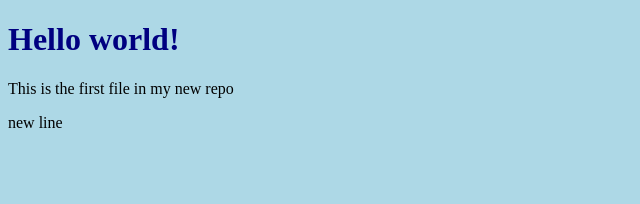
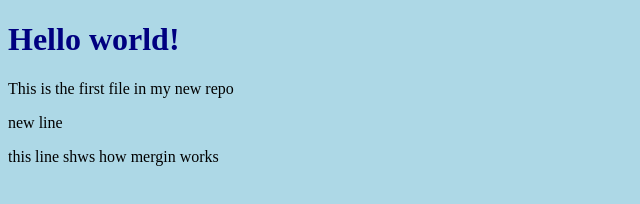
Before and after one commit to acidark/acidark.github.io, a plain HTML site: page index.html in a window 1280 px wide. Shown: the whole page, without its empty margins (0-640 px from the left). Drawn offline with Linux system fonts and the light colour scheme.

Commit message:
added new line about merging

```diff
--- a/index.html
+++ b/index.html
@@ -8,5 +8,6 @@
     <h1>Hello world!</h1>
     <p>This is the first file in my new repo</p>
     <p>new line</p>
+    <p>this line shws how mergin works</p>
   </body>
 </html>
```
